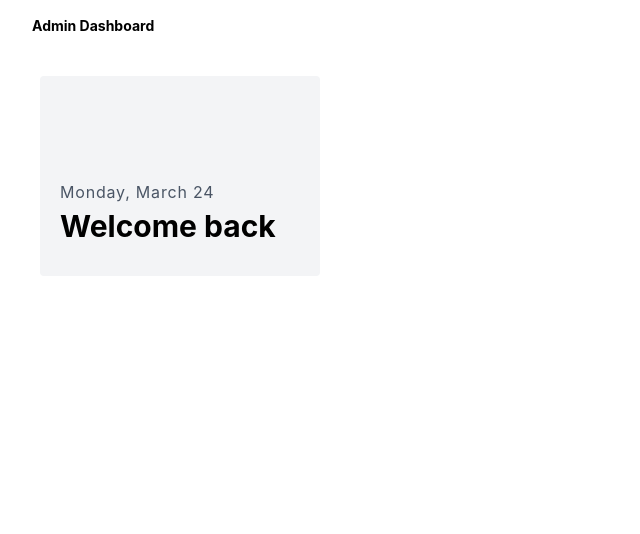
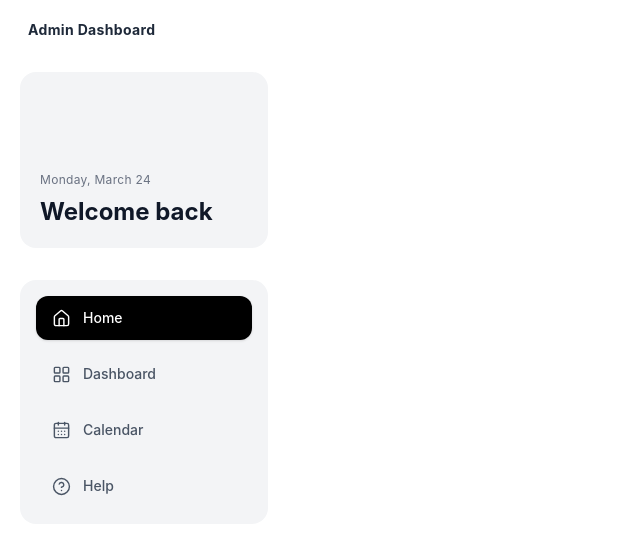
Before and after one commit to ashutoshthakur3110/Admin-Dashboard, a React (Vite) app: page /dashboard/admin in a window 1280 px wide. Shown: the top 534 px of the page, without its empty margins (0-640 px from the left). Built offline with nearby package versions, Linux system fonts and the light colour scheme.

Commit message:
Add lucide-react icons to Sidebar component and enhance layout

```diff
--- a/package.json
+++ b/package.json
@@ -11,6 +11,7 @@
   },
   "dependencies": {
     "@tailwindcss/vite": "^4.3.3",
+    "lucide-react": "^1.54.0",
     "react": "^19.2.8",
     "react-dom": "^19.2.8",
     "react-router": "^7.18.4",
--- a/src/components/Sidebar.jsx
+++ b/src/components/Sidebar.jsx
@@ -1,16 +1,56 @@
-import React from 'react'
+import React from "react";
+import {
+  LayoutGrid,
+  House,
+  CalendarDays,
+  CircleQuestionMark,
+} from "lucide-react";
 
 const Sidebar = () => {
+  const menuItems = [
+    { name: "Home", icon: House },
+    { name: "Dashboard", icon: LayoutGrid },
+    { name: "Calendar", icon: CalendarDays },
+    { name: "Help", icon: CircleQuestionMark },
+  ];
+
   return (
-    <div className='font-roboto-mono'>
-      <div className='text-sm ml-8 mt-4 font-bold'>Admin Dashboard</div>
-      <div className='bg-gray-100 h-50 w-70 ml-10 mt-10 rounded'>
+    <aside className="w-72 min-h-screen bg-white p-5 font-roboto-mono">
+    <div className="mb-8 px-2 text-sm font-bold tracking-wide text-gray-800">
+        Admin Dashboard
+    </div>
 
-        <div className='text-gray-600 font-sm tracking-wider relative left-5 top-26'>Monday, March 24</div>
-        <div className='text-3xl font-bold relative left-5 top-27'>Welcome back</div>
+      <div className="mb-8 flex h-44 flex-col justify-end rounded-2xl bg-gray-100 p-5">
+        <p className="mb-2 text-xs tracking-wide text-gray-500">
+          Monday, March 24
+        </p>
+
+        <h2 className="text-2xl font-bold text-gray-900">
+          Welcome back
+        </h2>
       </div>
-    </div>
-  )
-}
 
-export default Sidebar
+      <nav className="space-y-3 rounded-2xl bg-gray-100 p-4">
+        {menuItems.map((item) => {
+          const Icon = item.icon;
+
+          return (
+            <button
+              key={item.name}
+              className={`flex w-full items-center gap-3 rounded-xl px-4 py-3 text-sm font-medium transition-all duration-200 ${
+                item.name === "Home"
+                  ? "bg-black text-white shadow-sm"
+                  : "text-gray-600 hover:bg-white hover:text-black"
+              }`}
+            >
+              <Icon size={19} strokeWidth={1.8} />
+              <span>{item.name}</span>
+            </button>
+          );
+        })}
+      </nav>
+    </aside>
+  );
+};
+
+export default Sidebar;
```
Also changed, not shown: 1 other file (tests, documents, lock files or other folders).
